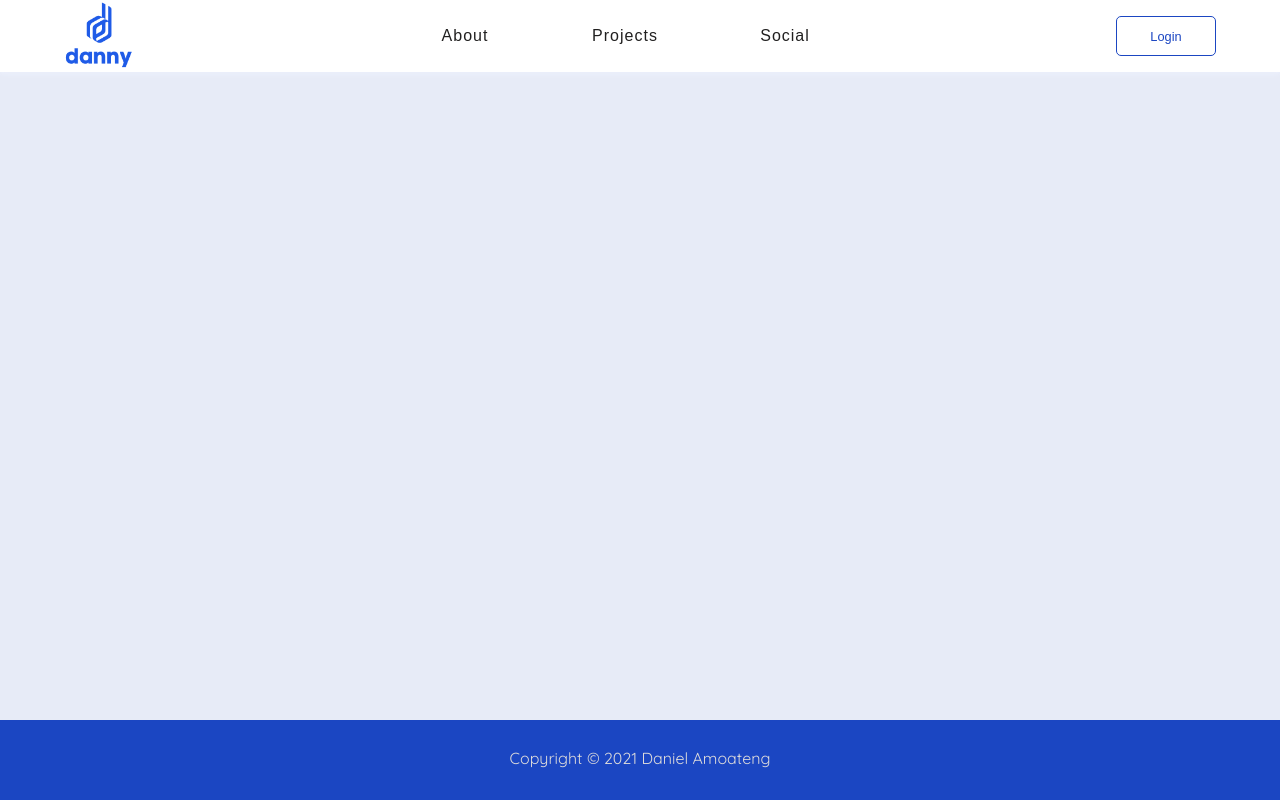
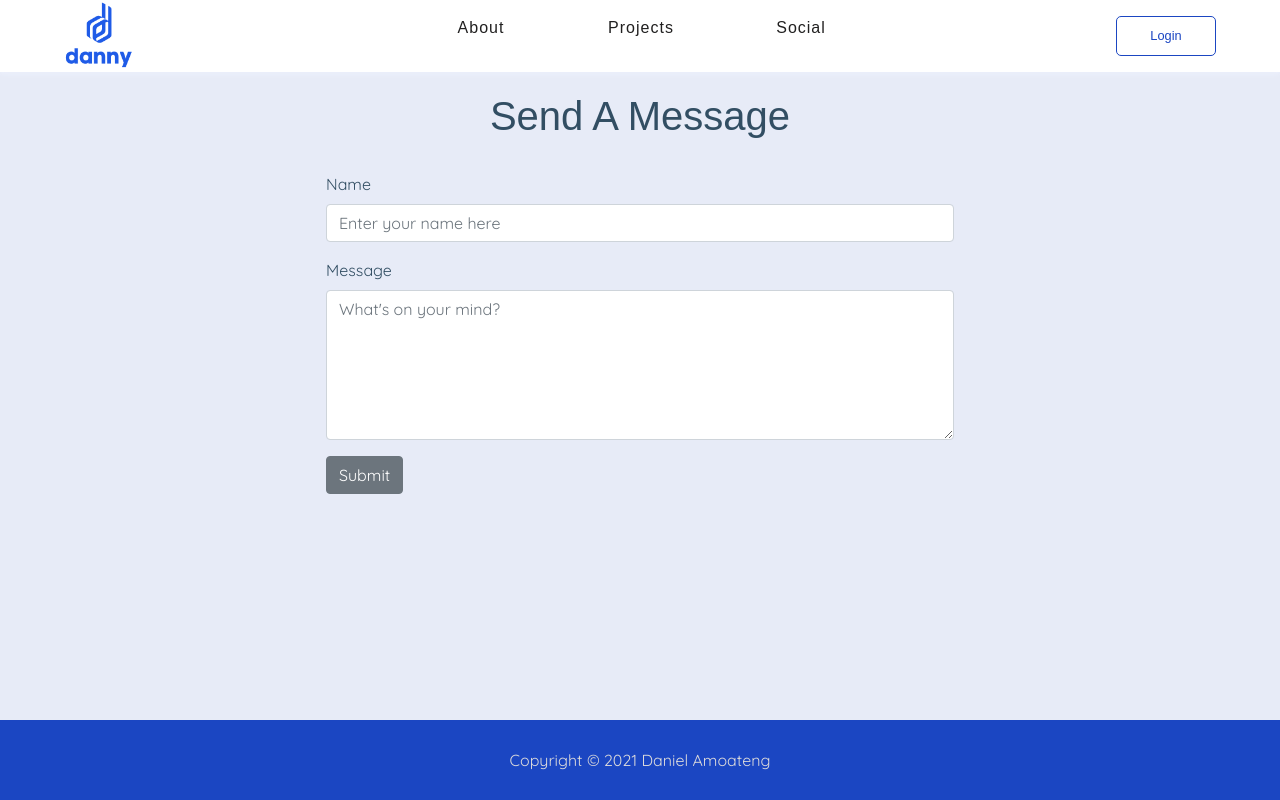
Before and after one commit to Danielamoateng1989/personalwebsite, a React (Create React App) app: page /message in a window 1280 px wide. Built offline with nearby package versions, Linux system fonts and the light colour scheme.

Commit message:
add an email form

```diff
--- a/package.json
+++ b/package.json
@@ -10,6 +10,7 @@
     "@testing-library/jest-dom": "^5.16.1",
     "@testing-library/react": "^11.2.7",
     "@testing-library/user-event": "^12.8.3",
+    "axios": "^0.24.0",
     "bootstrap": "^5.1.3",
     "framer-motion": "^4.1.17",
     "mdbreact": "^5.2.0",
--- a/src/components/App.js
+++ b/src/components/App.js
@@ -12,6 +12,7 @@ import Sidebar from './Sidebar';
 import Aboutme from './Aboutme'
 import SignUp from './Signup'
 import Signin from './Signin'
+import EmailForm from './EmailForm'
 
 
 
@@ -29,6 +30,8 @@ function App({location }) {
           <Route path="/aboutme" element={<Aboutme />} />
           <Route path="/signup" element={<SignUp />} />
           <Route path="/signin" element={<Signin />} />
+          <Route path="/message" element={<EmailForm />} />
+
 
 
       </Routes>
--- /dev/null
+++ b/src/components/EmailForm.js
@@ -0,0 +1,72 @@
+import React, { useState } from "react";
+import { Row, Col, Form, FormGroup, Label, Input, Button } from "reactstrap";
+import Axios from "axios";
+
+const EmailForm = () => {
+  const initialInputState = { name: "", message: "" };
+  const [newMessage, setNewMessage] = useState(initialInputState);
+
+  const { name, message } = newMessage;
+
+  const handleInputChange = e => {
+    setNewMessage({ ...newMessage, [e.target.name]: e.target.value });
+  };
+
+  const sendMessage = e => {
+    Axios({
+      method: "POST",
+      url: "http://localhost:5000/send",
+      data: { name, message },
+      headers: {
+        "Content-Type": "application/json"
+      }
+    }).then(res => {
+      if (res.data.msg === "suc") {
+        console.log("Email has been sent");
+        setNewMessage(initialInputState);
+      } else {
+        console.log("FAILURE");
+      }
+    });
+  };
+
+  return (
+    <div>
+      <Row>
+        <Col sm="12" md={{ size: 6, offset: 3 }} className="text-center mt-4">
+          <h2>Send a Message</h2>
+        </Col>
+      </Row>
+      <Row className="mt-4">
+        <Col sm="12" md={{ size: 6, offset: 3 }}>
+          <Form>
+            <FormGroup>
+              <Label for="name">Name</Label>
+              <Input
+                name="name"
+                onChange={handleInputChange}
+                value={name}
+                placeholder="Enter your name here"
+              ></Input>
+            </FormGroup>
+            <FormGroup>
+              <Label for="message">Message</Label>
+              <Input
+                type="textarea"
+                value={message}
+                onChange={handleInputChange}
+                style={{ height: 150 }}
+                name="message"
+                placeholder="What's on your mind?"
+              ></Input>
+            </FormGroup>
+            <Button onClick={sendMessage}>Submit</Button>
+          </Form>
+        </Col>
+      </Row>
+    </div>
+  );
+};
+
+
+export default EmailForm
--- a/src/index.css
+++ b/src/index.css
@@ -1,4 +1,5 @@
 @import url('https://fonts.googleapis.com/css?family=Quicksand:400,500,700&subset=latin-ext');
+@import "bootstrap/dist/css/bootstrap.min.css";
 
 :root {
   --color-primary: #1B46C2;
--- a/src/index.js
+++ b/src/index.js
@@ -3,6 +3,7 @@ import ReactDOM from 'react-dom';
 import './index.css';
 import App from './components/App';
 import { AppProvider } from './components/context';
+
 
 
 
```
Also changed, not shown: 1 other file (tests, documents, lock files or other folders).
